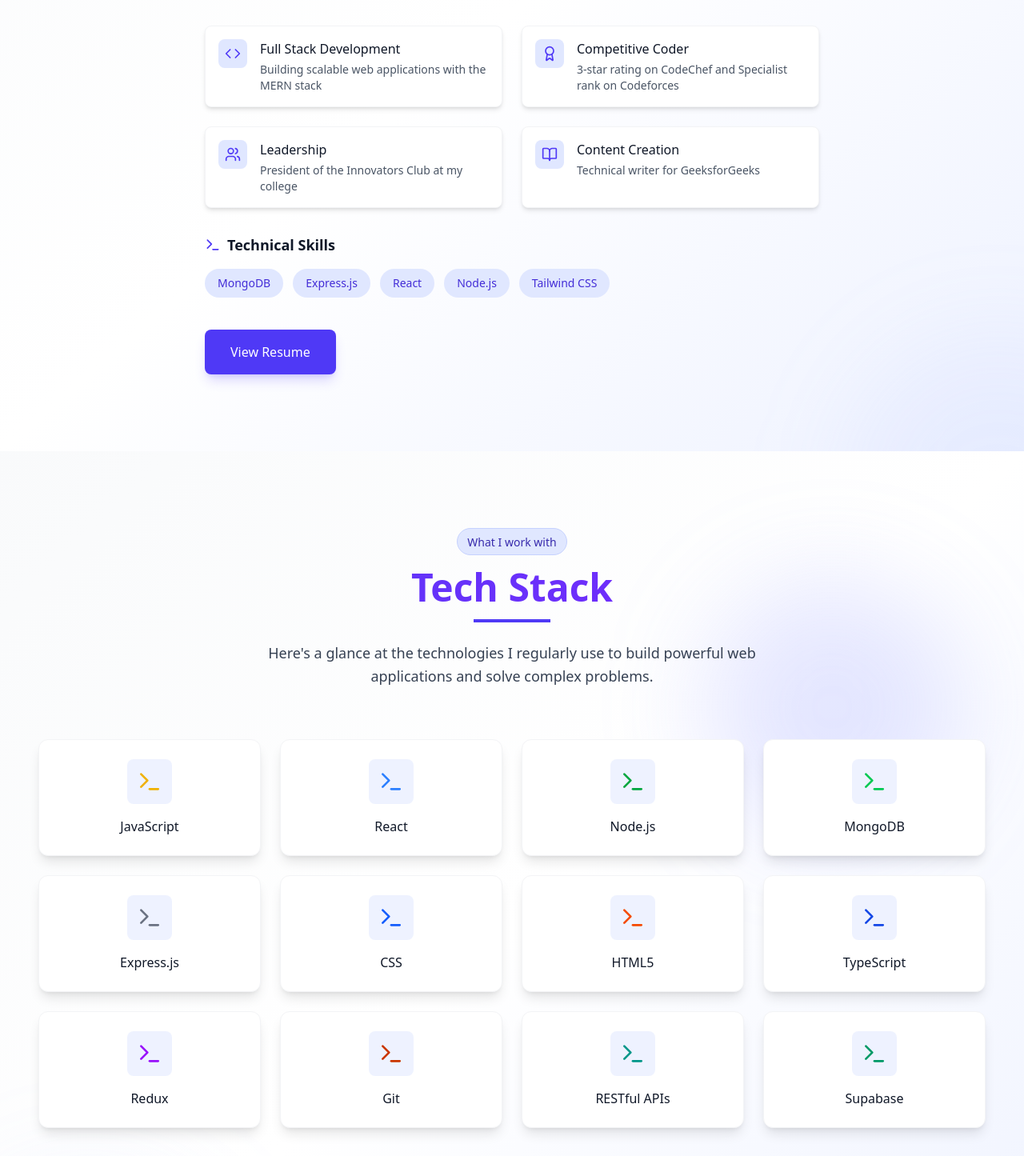
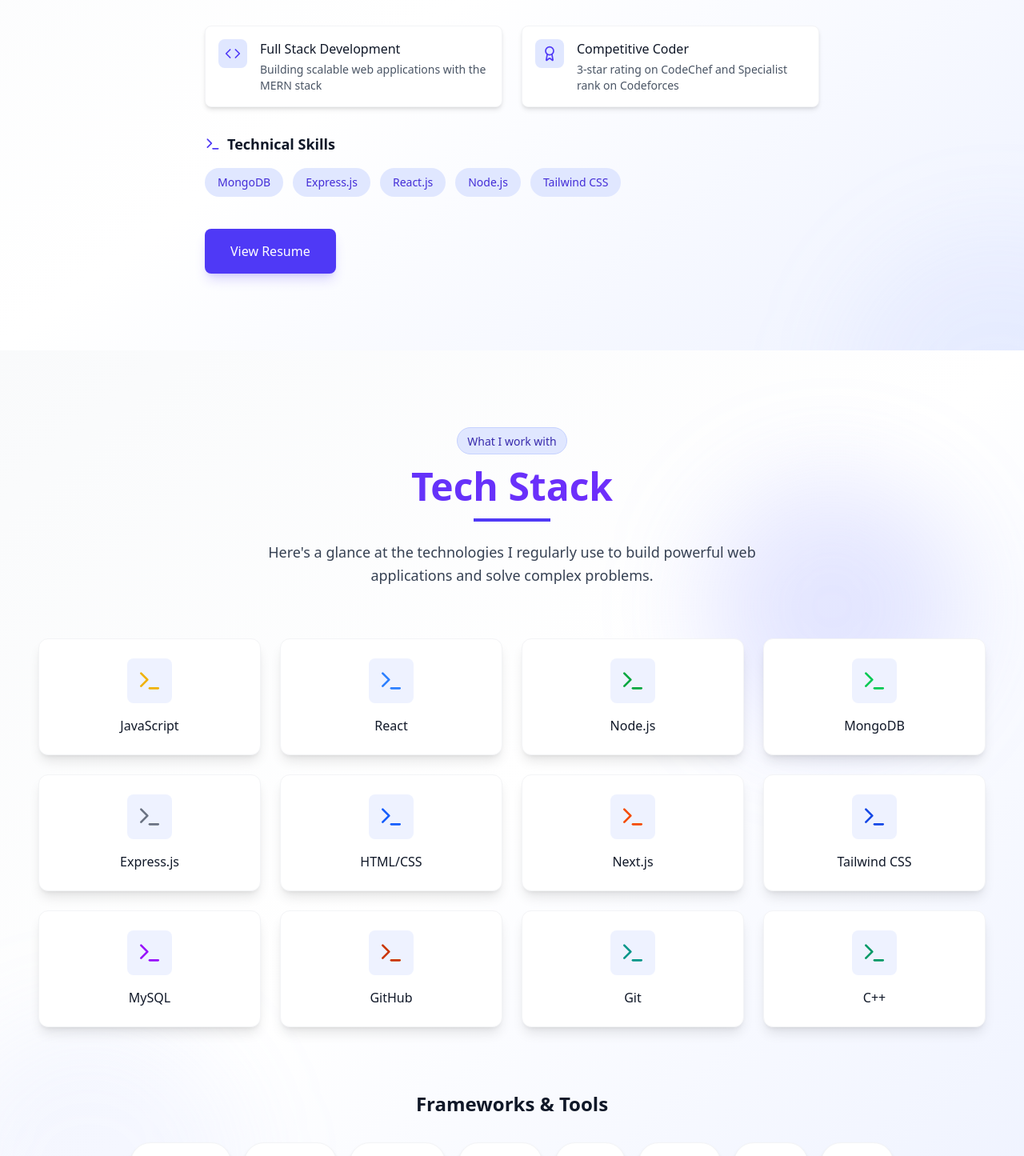
Before and after one commit to pradeepx-dev/pradeep-portfolio, a React (Vite) app: page / in a window 1280 px wide. Shown: the part 1330-2775 px from the top of the page at 80% size. Built offline with nearby package versions, Linux system fonts and the light colour scheme.

Commit message:
info updates

```diff
--- a/src/components/About.jsx
+++ b/src/components/About.jsx
@@ -25,7 +25,7 @@ const About = () => {
   const skills = [
     { name: 'MongoDB', level: 90 },
     { name: 'Express.js', level: 85 },
-    { name: 'React', level: 95 },
+    { name: 'React.js', level: 95 },
     { name: 'Node.js', level: 85 },
     { name: 'Tailwind CSS', level: 90 },
   ];
@@ -41,16 +41,16 @@ const About = () => {
       title: 'Competitive Coder',
       description: '3-star rating on CodeChef and Specialist rank on Codeforces'
     },
-    {
-      icon: <Users size={20} />,
-      title: 'Leadership',
-      description: 'President of the Innovators Club at my college'
-    },
-    {
-      icon: <BookOpen size={20} />,
-      title: 'Content Creation',
-      description: 'Technical writer for GeeksforGeeks'
-    }
+    // {
+    //   icon: <Users size={20} />,
+    //   title: 'Leadership',
+    //   description: 'President of the Innovators Club at my college'
+    // },
+    // {
+    //   icon: <BookOpen size={20} />,
+    //   title: 'Content Creation',
+    //   description: 'Technical writer for GeeksforGeeks'
+    // }
   ];
 
   return (
@@ -114,7 +114,7 @@ const About = () => {
               variants={fadeInUp}
               className="text-lg text-gray-700 dark:text-gray-300 mb-8 leading-relaxed"
             >
-              Beyond development, I lead as the President of the Innovators Club at my college, mentoring juniors in web development and organizing tech events. I've built projects like <span className="font-medium text-indigo-700 dark:text-indigo-300">Dev8 IDE</span>, a browser-based coding platform, and contributed articles to GeeksforGeeks.
+              Beyond development, mentoring juniors in web development and organizing tech events. I've built projects like <span className="font-medium text-indigo-700 dark:text-indigo-300">Dev8 IDE</span>, a browser-based coding platform, and contributed articles to GeeksforGeeks.
             </motion.p>
 
             {/* Highlights Grid */}
@@ -167,7 +167,7 @@ const About = () => {
                 whileTap={{ scale: 0.97 }}
               >
                 <a
-                  href="https://drive.google.com/file/d/1nqhpLakQR9WtWlsXjqWCFZY_M_RYahbK/view?usp=sharing"
+                  href="https://drive.google.com/file/d/1kxLmNvg2H9otG3tRybpAhKLIUaLbRw1n/view?usp=sharing"
                   target="_blank"
                   rel="noopener noreferrer"
                 >
--- a/src/components/Hero.jsx
+++ b/src/components/Hero.jsx
@@ -103,7 +103,7 @@ const Hero = () => {
             className="mb-12"
           >
             <div className="flex flex-wrap justify-center gap-3">
-              {['React', 'Node.js', 'MongoDB', 'Express', 'Tailwind CSS'].map((tech, index) => (
+              {['React.js', 'Node.js', 'MongoDB', 'Express.js', 'Tailwind CSS'].map((tech, index) => (
                 <motion.span
                   key={index}
                   className="px-4 py-2 bg-white dark:bg-gray-800 rounded-full border border-gray-200 dark:border-gray-700 text-gray-700 dark:text-gray-300 text-sm font-medium shadow-sm"
--- a/src/components/Navbar.jsx
+++ b/src/components/Navbar.jsx
@@ -167,7 +167,7 @@ const Navbar = ({ darkMode, toggleDarkMode }) => {
 
               <div className="pt-4 mt-2 border-t border-gray-100 dark:border-gray-800">
                 <a
-                  href="https://drive.google.com/file/d/1nqhpLakQR9WtWlsXjqWCFZY_M_RYahbK/view?usp=sharing"
+                  href="https://drive.google.com/file/d/1kxLmNvg2H9otG3tRybpAhKLIUaLbRw1n/view?usp=sharing"
                   target="_blank"
                   rel="noopener noreferrer"
                   className="flex items-center justify-center w-full py-3 px-4 bg-indigo-600 hover:bg-indigo-700 text-white rounded-lg font-medium transition-colors shadow-lg shadow-indigo-600/20 dark:shadow-indigo-900/30"
--- a/src/components/Projects.jsx
+++ b/src/components/Projects.jsx
@@ -19,13 +19,13 @@ const Projects = () => {
     },
     {
       id: 2,
-      title: 'Task Management App',
-      description: 'A productivity application for managing tasks with drag-and-drop functionality and team collaboration features.',
+      title: 'Morana - Movies & TV Shows',
+      description: 'Morana is a sleek and user-friendly web application that allows users to explore, search, and discover movies and TV shows with ease.',
       image: 'https://www.teamtweaks.com/blog/wp-content/uploads/2020/02/banner.png',
-      technologies: ['React', 'Redux', 'Material UI'],
-      category: 'Frontend',
-      github: 'https://github.com/pradeepx-dev/reactjs-tiny-projects/tree/main/iNote%20-%20Task%20Manager',
-      live: 'https://github.com/pradeepx-dev/reactjs-tiny-projects/tree/main/iNote%20-%20Task%20Manager',
+      technologies: ['React', 'Node', 'Express','MongoDB', 'Tailwind CSS'],
+      category: 'Full Stack',
+      github: 'https://github.com/pradeepx-dev/morana',
+      live: 'https://morana.vercel.app',
       featured: false,
     },
     {
@@ -37,29 +37,29 @@ const Projects = () => {
       category: 'Full Stack',
       github: 'https://github.com/pradeepx-dev/WonderLand',
       live: 'https://github.com/pradeepx-dev/WonderLand',
-      featured: true,
+      featured: false,
     },
     {
       id: 4,
-      title: 'Weather Dashboard (Upcoming)',
-      description: 'A weather application displaying forecast data with interactive charts and location-based services.',
+      title: 'Task Management App',
+      description: 'A productivity application for managing tasks with drag-and-drop functionality and team collaboration features.',
       image: 'https://www.teamtweaks.com/blog/wp-content/uploads/2020/02/banner.png',
-      technologies: ['React', 'ChartJS', 'OpenWeather API', 'Tailwind CSS'],
+      technologies: ['React', 'Redux', 'Material UI'],
       category: 'Frontend',
-      github: 'https://github.com/pradeepx-dev',
-      live: 'https://github.com/pradeepx-dev',
+      github: 'https://github.com/pradeepx-dev/reactjs-tiny-projects/tree/main/iNote%20-%20Task%20Manager',
+      live: 'https://github.com/pradeepx-dev/reactjs-tiny-projects/tree/main/iNote%20-%20Task%20Manager',
       featured: false,
     },
     {
       id: 5,
-      title: 'Blog API (Upcoming)',
-      description: 'A RESTful API for a blog platform with authentication, authorization, and content management.',
+      title: 'BlogWriter AI',
+      description: 'A modern, responsive blog content generator web app. Utilizes OpenRouter API to create SEO-optimized blog posts based on user prompts.',
       image: 'https://www.teamtweaks.com/blog/wp-content/uploads/2020/02/banner.png',
-      technologies: ['Node.js', 'Express', 'MongoDB', 'JWT'],
-      category: 'Backend',
-      github: 'https://github.com/pradeepx-dev',
-      live: 'https://github.com/pradeepx-dev',
-      featured: false,
+      technologies: ['React', 'Tailwind CSS', 'OpenRouter API'],
+      category: 'Frontend',
+      github: 'https://github.com/pradeepx-dev/BlogWriter-AI',
+      live: 'https://blogwriter.pradeepx.me',
+      featured: true,
     },
     {
       id: 6,
--- a/src/components/Skills.jsx
+++ b/src/components/Skills.jsx
@@ -9,27 +9,24 @@ const Skills = () => {
     { name: 'Node.js', icon: <Terminal className="text-green-600" size={32} /> },
     { name: 'MongoDB', icon: <Terminal className="text-green-500" size={32} /> },
     { name: 'Express.js', icon: <Terminal className="text-gray-500" size={32} /> },
-    { name: 'CSS', icon: <Terminal className="text-blue-600" size={32} /> },
-    { name: 'HTML5', icon: <Terminal className="text-orange-600" size={32} /> },
-    { name: 'TypeScript', icon: <Terminal className="text-blue-700" size={32} /> },
-    { name: 'Redux', icon: <Terminal className="text-purple-600" size={32} /> },
-    { name: 'Git', icon: <Terminal className="text-orange-700" size={32} /> },
-    { name: 'RESTful APIs', icon: <Terminal className="text-teal-600" size={32} /> },
-    { name: 'Supabase', icon: <Terminal className="text-emerald-600" size={32} /> },
+    { name: 'HTML/CSS', icon: <Terminal className="text-blue-600" size={32} /> },
+    { name: 'Next.js', icon: <Terminal className="text-orange-600" size={32} /> },
+    { name: 'Tailwind CSS', icon: <Terminal className="text-blue-700" size={32} /> },
+    { name: 'MySQL', icon: <Terminal className="text-purple-600" size={32} /> },
+    { name: 'GitHub', icon: <Terminal className="text-orange-700" size={32} /> },
+    { name: 'Git', icon: <Terminal className="text-teal-600" size={32} /> },
+    { name: 'C++', icon: <Terminal className="text-emerald-600" size={32} /> },
   ];
 
   const frameworksAndTools = [
-    'Tailwind CSS',
     'Material UI',
     'Bootstrap',
     'Shadcn/UI',
-    'AWS',
-    'WordPress',
     'Firebase',
     'Figma',
-    'Storybook',
-    'Next.js',
-    'Redux Toolkit',
+    'VS Code',
+    'Cursor',
+    'Netlify'
   ];
 
   const fadeInUp = {
```
